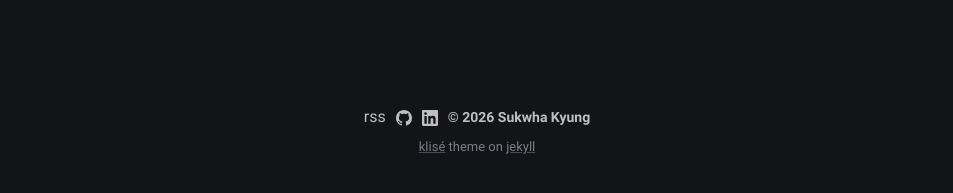
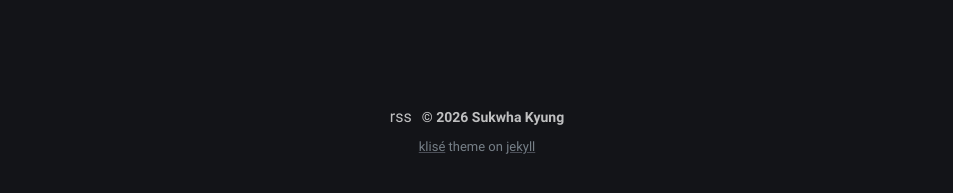
Before and after one commit to shishkebab/shishkebab.github.io, a Jekyll site: the page built from about.md, in a window 1280 px wide. Shown: the part 641-834 px from the top of the page, without its empty margins (163-1116 px from the left). Built offline with Jekyll 4.4.1, drawn with Linux system fonts in a browser that asks for light colours.

Commit message:
removed duplicate icons.

```diff
--- a/_includes/footer.html
+++ b/_includes/footer.html
@@ -3,14 +3,14 @@
   <!-- <a class="footer_item" href="javascript::void(0)">resume</a> -->
   <a class="footer_item" href="/feed.xml">rss</a>
   {%- if site.author.github -%}
-  <a class="footer_item footer_icon" href="https://github.com/{{ site.author.github }}" target="_blank" rel="noreferrer noopener" aria-label="GitHub">
+  <!-- <a class="footer_item footer_icon" href="https://github.com/{{ site.author.github }}" target="_blank" rel="noreferrer noopener" aria-label="GitHub">
     <svg xmlns="http://www.w3.org/2000/svg" width="16" height="16" viewBox="0 0 24 24" fill="currentColor" aria-hidden="true"><path d="M12 0C5.37 0 0 5.37 0 12c0 5.31 3.435 9.795 8.205 11.385.6.105.825-.255.825-.57 0-.285-.015-1.23-.015-2.235-3.015.555-3.795-.735-4.035-1.41-.135-.345-.72-1.41-1.23-1.695-.42-.225-1.02-.78-.015-.795.945-.015 1.62.87 1.845 1.23 1.08 1.815 2.805 1.305 3.495.99.105-.78.42-1.305.765-1.605-2.67-.3-5.46-1.335-5.46-5.925 0-1.305.465-2.385 1.23-3.225-.12-.3-.54-1.53.12-3.18 0 0 1.005-.315 3.3 1.23.96-.27 1.98-.405 3-.405s2.04.135 3 .405c2.295-1.56 3.3-1.23 3.3-1.23.66 1.65.24 2.88.12 3.18.765.84 1.23 1.905 1.23 3.225 0 4.605-2.805 5.625-5.475 5.925.435.375.81 1.095.81 2.22 0 1.605-.015 2.895-.015 3.3 0 .315.225.69.825.57A12.02 12.02 0 0 0 24 12c0-6.63-5.37-12-12-12z"/></svg>
-  </a>
+  </a> -->
   {%- endif -%}
   {%- if site.author.linkedin -%}
-  <a class="footer_item footer_icon" href="https://linkedin.com/in/{{ site.author.linkedin }}" target="_blank" rel="noreferrer noopener" aria-label="LinkedIn">
+  <!-- <a class="footer_item footer_icon" href="https://linkedin.com/in/{{ site.author.linkedin }}" target="_blank" rel="noreferrer noopener" aria-label="LinkedIn">
     <svg xmlns="http://www.w3.org/2000/svg" width="16" height="16" viewBox="0 0 24 24" fill="currentColor" aria-hidden="true"><path d="M20.447 20.452h-3.554v-5.569c0-1.328-.027-3.037-1.852-3.037-1.853 0-2.136 1.445-2.136 2.939v5.667H9.351V9h3.414v1.561h.046c.477-.9 1.637-1.85 3.37-1.85 3.601 0 4.267 2.37 4.267 5.455v6.286zM5.337 7.433a2.062 2.062 0 0 1-2.063-2.065 2.064 2.064 0 1 1 2.063 2.065zm1.782 13.019H3.555V9h3.564v11.452zM22.225 0H1.771C.792 0 0 .774 0 1.729v20.542C0 23.227.792 24 1.771 24h20.451C23.2 24 24 23.227 24 22.271V1.729C24 .774 23.2 0 22.222 0h.003z"/></svg>
-  </a>
+  </a> -->
   {%- endif -%}
   <span class="footer_item">&copy; {{ site.time | date: "%Y" }} Sukwha Kyung</span>
   <small class="footer_copyright">
```
